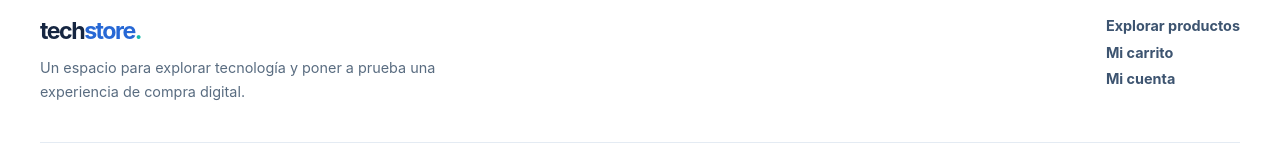
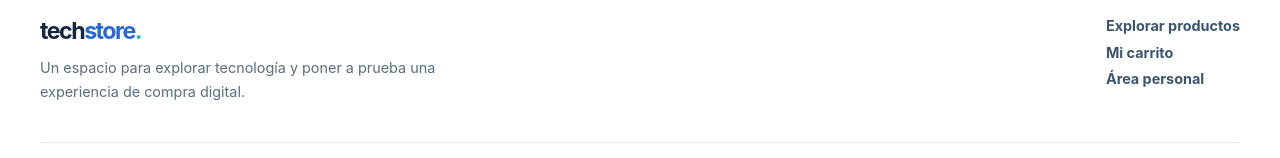
Before and after one commit to Geovanni-Gonzalez/eCommerce-TechStore, a Next.js app in the folder apps/web/: page / in a window 1280 px wide. Shown: the part 1722-1880 px from the top of the page. Built offline with nearby package versions, Linux system fonts and the light colour scheme.

Commit message:
fix(a11y): give footer profile link distinct accessible name

```diff
--- a/apps/web/src/app/layout.tsx
+++ b/apps/web/src/app/layout.tsx
@@ -44,7 +44,7 @@ export default function RootLayout({children}: Readonly<{children: React.ReactNo
               <nav aria-label="Enlaces del pie de página" className="site-footer__links">
                 <Link href="/productos">Explorar productos</Link>
                 <Link href="/carrito">Mi carrito</Link>
-                <Link href="/cuenta">Mi cuenta</Link>
+                <Link href="/cuenta">Área personal</Link>
               </nav>
             </div>
             <div className="site-footer__bottom">
```
